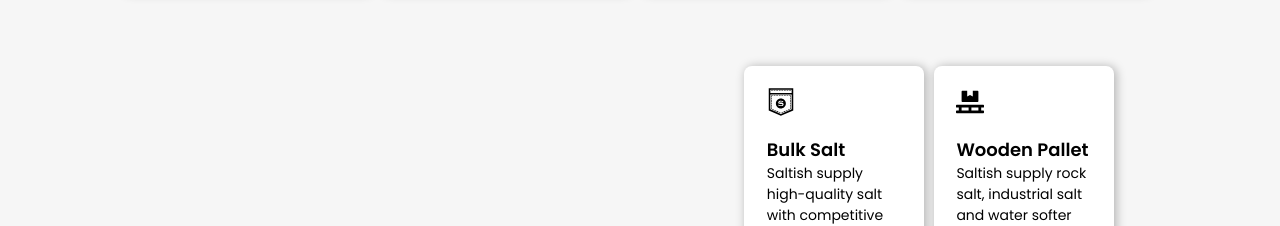
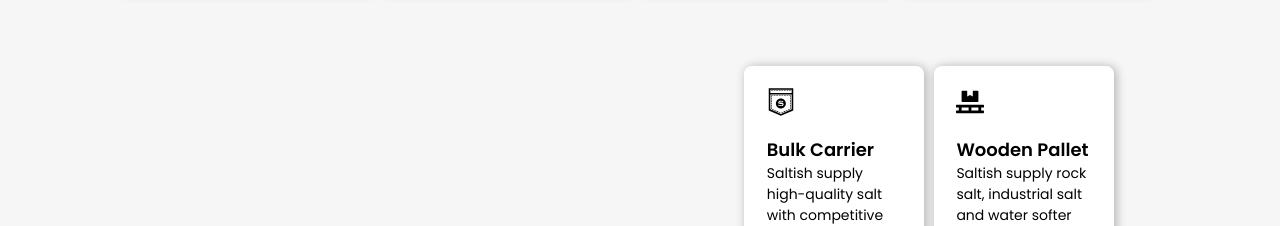
Before and after one commit to bilalbinyaar/salt-factory, a React (Create React App) app in the folder frontend/: page / in a window 1280 px wide. Shown: the part 1840-2066 px from the top of the page. Built offline with nearby package versions, Linux system fonts and the light colour scheme.

Commit message:
changed name in Our Supplies

```diff
--- a/frontend/src/components/home/HomeSizes.js
+++ b/frontend/src/components/home/HomeSizes.js
@@ -24,7 +24,7 @@ const HomeSizes = () => {
           <div className="home-sizes-right">
             <div className="home-size-item mr mt">
               <FaShirtsinbulk />
-              <h3>Bulk Salt</h3>
+              <h3>Bulk Carrier</h3>
               <p>Saltish supply high-quality salt with competitive price</p>
             </div>
             <div className="home-size-item mr mt">
```
